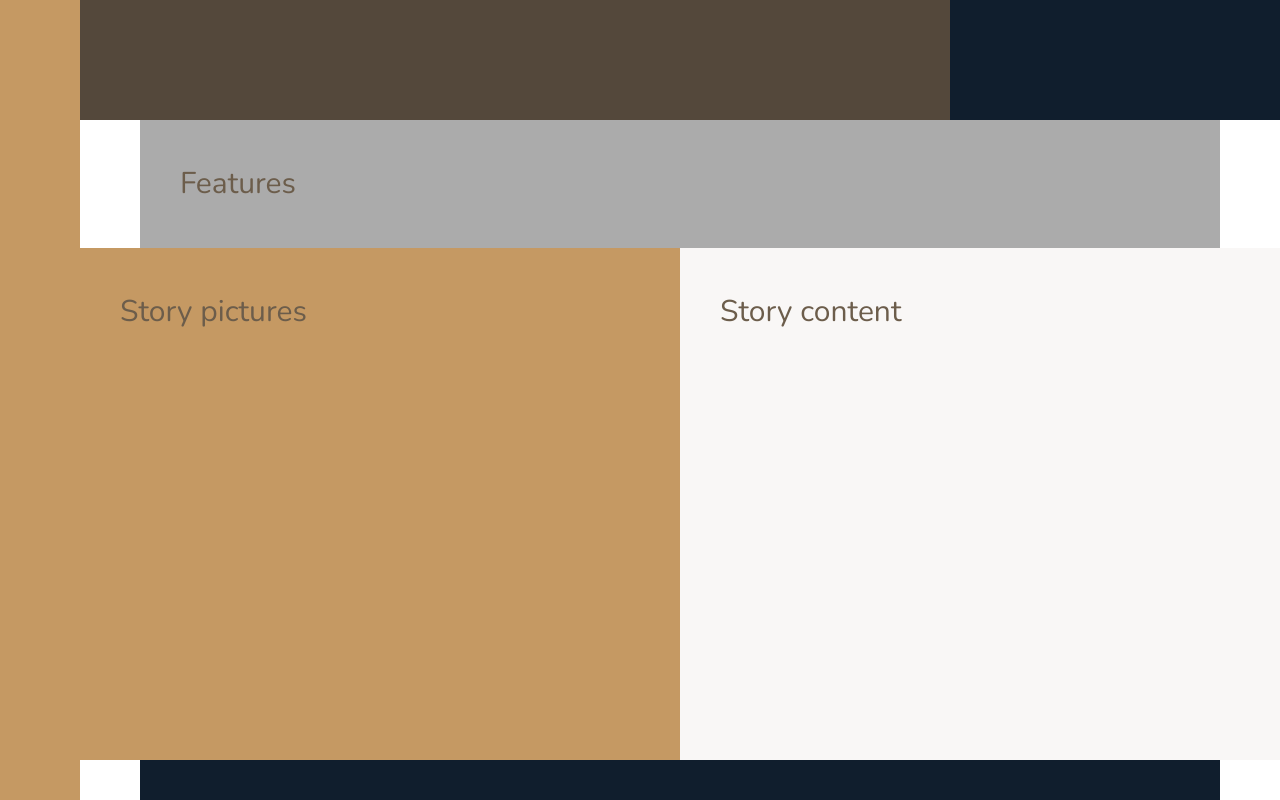
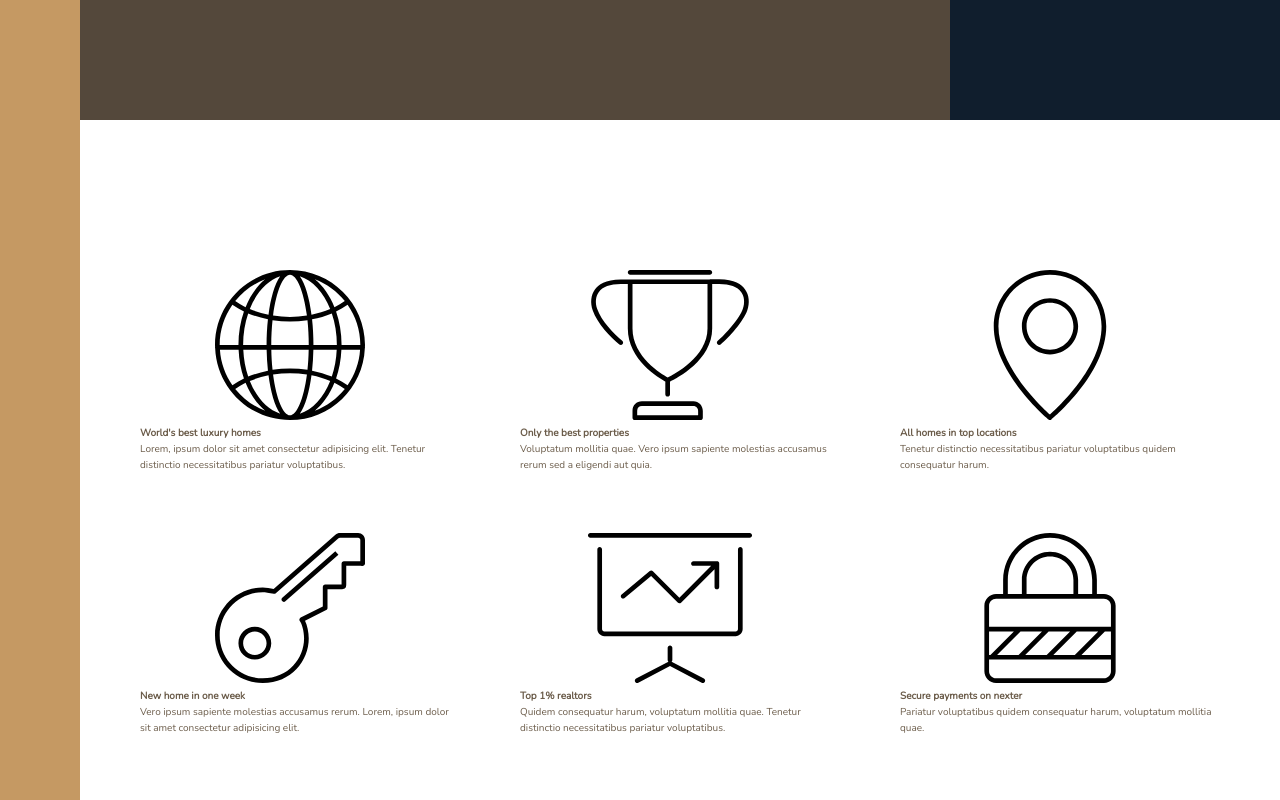
Before and after one commit to maxrogers78/nexter, a React (Create React App) app: page / in a window 1280 px wide. Shown: the part 520-1320 px from the top of the page. Built offline with nearby package versions, Linux system fonts and the light colour scheme.

Commit message:
basic layout in features

```diff
--- a/src/assets/scss/_base.scss
+++ b/src/assets/scss/_base.scss
@@ -47,9 +47,4 @@ body {
     [center-end]
     minmax(6rem, 1fr)
     [full-end];
-
-  & > * {
-    padding: 4rem;
-    font-size: 3rem;
-  }
 }
--- a/src/assets/scss/_features.scss
+++ b/src/assets/scss/_features.scss
@@ -1,4 +1,9 @@
 .features {
-  background-color: $color-grey-light-2;
   grid-column: center-start / center-end;
+
+  margin: 15rem 0;
+
+  display: grid;
+  grid-template-columns: repeat(3, 1fr);
+  grid-gap: 6rem;
 }
--- a/src/components/Features.js
+++ b/src/components/Features.js
@@ -1,7 +1,72 @@
 import React from "react";
+import icons from "../assets/img/sprite.svg";
 
 const Features = () => {
-  return <section className="features">Features</section>;
+  return (
+    <section className="features">
+      <div className="feature">
+        <svg className="feature__icon">
+          <use xlinkHref={`${icons}#icon-global`}></use>
+        </svg>
+        <h4 className="heading-4">World's best luxury homes</h4>
+        <p className="feature__text">
+          Lorem, ipsum dolor sit amet consectetur adipisicing elit. Tenetur
+          distinctio necessitatibus pariatur voluptatibus.
+        </p>
+      </div>
+
+      <div className="feature">
+        <svg className="feature__icon">
+          <use xlinkHref={`${icons}#icon-trophy`}></use>
+        </svg>
+        <h4 className="heading-4">Only the best properties</h4>
+        <p className="feature__text">
+          Voluptatum mollitia quae. Vero ipsum sapiente molestias accusamus
+          rerum sed a eligendi aut quia.
+        </p>
+      </div>
+      <div className="feature">
+        <svg className="feature__icon">
+          <use xlinkHref={`${icons}#icon-map-pin`}></use>
+        </svg>
+        <h4 className="heading-4">All homes in top locations</h4>
+        <p className="feature__text">
+          Tenetur distinctio necessitatibus pariatur voluptatibus quidem
+          consequatur harum.
+        </p>
+      </div>
+      <div className="feature">
+        <svg className="feature__icon">
+          <use xlinkHref={`${icons}#icon-key`}></use>
+        </svg>
+        <h4 className="heading-4">New home in one week</h4>
+        <p className="feature__text">
+          Vero ipsum sapiente molestias accusamus rerum. Lorem, ipsum dolor sit
+          amet consectetur adipisicing elit.
+        </p>
+      </div>
+      <div className="feature">
+        <svg className="feature__icon">
+          <use xlinkHref={`${icons}#icon-presentation`}></use>
+        </svg>
+        <h4 className="heading-4">Top 1% realtors</h4>
+        <p className="feature__text">
+          Quidem consequatur harum, voluptatum mollitia quae. Tenetur distinctio
+          necessitatibus pariatur voluptatibus.
+        </p>
+      </div>
+      <div className="feature">
+        <svg className="feature__icon">
+          <use xlinkHref={`${icons}#icon-lock`}></use>
+        </svg>
+        <h4 className="heading-4">Secure payments on nexter</h4>
+        <p className="feature__text">
+          Pariatur voluptatibus quidem consequatur harum, voluptatum mollitia
+          quae.
+        </p>
+      </div>
+    </section>
+  );
 };
 
 export default Features;
```
Also changed, not shown: src/assets/img/sprite.svg.
